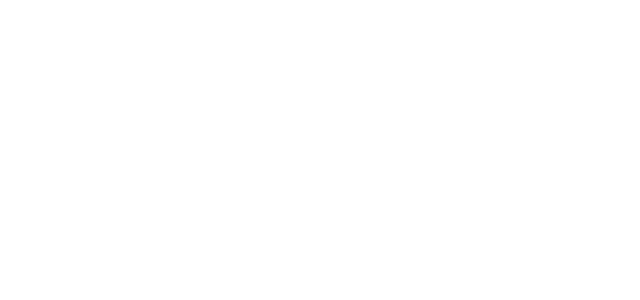
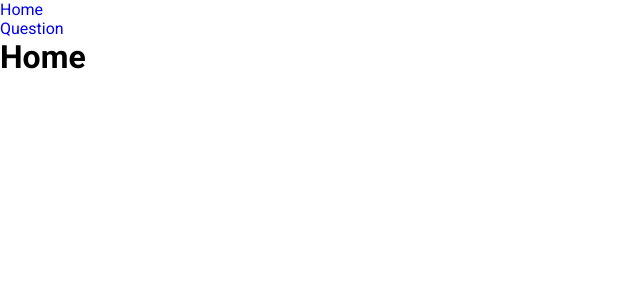
Before and after one commit to ruifernandees/asking-the-dev, a React (Create React App) app: page / in a window 1280 px wide. Shown: the top 300 px of the page, without its empty margins (0-640 px from the left). Built offline with nearby package versions, Linux system fonts and the light colour scheme.

Commit message:
Project setup: css reset and react-router-dom added

```diff
--- a/package.json
+++ b/package.json
@@ -8,6 +8,7 @@
     "@testing-library/user-event": "^7.1.2",
     "react": "^16.13.1",
     "react-dom": "^16.13.1",
+    "react-router-dom": "^5.2.0",
     "react-scripts": "3.4.1"
   },
   "scripts": {
--- a/src/App.js
+++ b/src/App.js
@@ -1,13 +1,27 @@
 import React from 'react';
 
-function App() {
-  return (
-    <div className="App">
-      <header className="App-header">
+import { BrowserRouter, Route, Switch, Redirect, Link } from 'react-router-dom';
 
-      </header>
-    </div>
-  );
-}
+import Home from './screens/Home';
+import Question from './screens/Question';
+
+import './reset.css'
+
+const App = () => (
+    <BrowserRouter>
+        <ul>
+            <li><Link to="/">Home</Link></li>
+            <li><Link to="/question">Question</Link></li>
+        </ul>
+        <Switch>
+            <Route exact path='/'>
+                <Home />
+            </Route>
+            <Route exact path='/question'>
+                <Question />
+            </Route>
+        </Switch>
+    </BrowserRouter>
+);
 
 export default App;
--- /dev/null
+++ b/src/reset.css
@@ -0,0 +1,16 @@
+@import url('https://fonts.googleapis.com/css2?family=Roboto:wght@400;500;700&display=swap');
+
+* {
+    margin: 0;
+    padding: 0;
+    box-sizing: border-box;
+    border: none;
+    outline: none;
+    font-family: Roboto, sans-serif;
+}
+
+*, *:after, *:before { box-sizing: inherit; }
+
+a { text-decoration: none; cursor: pointer; }
+
+li { list-style: none; }
--- /dev/null
+++ b/src/screens/Home/index.js
@@ -0,0 +1,7 @@
+import React from 'react';
+
+const Home = () => {
+    return <h1>Home</h1>;
+};
+
+export default Home;
--- /dev/null
+++ b/src/screens/Question/index.js
@@ -0,0 +1,7 @@
+import React from 'react';
+
+const Question = () => {
+    return <h1>Question</h1>;
+};
+
+export default Question;
```
Also changed, not shown: src/auth.js (added), 1 other file (tests, documents, lock files or other folders).
